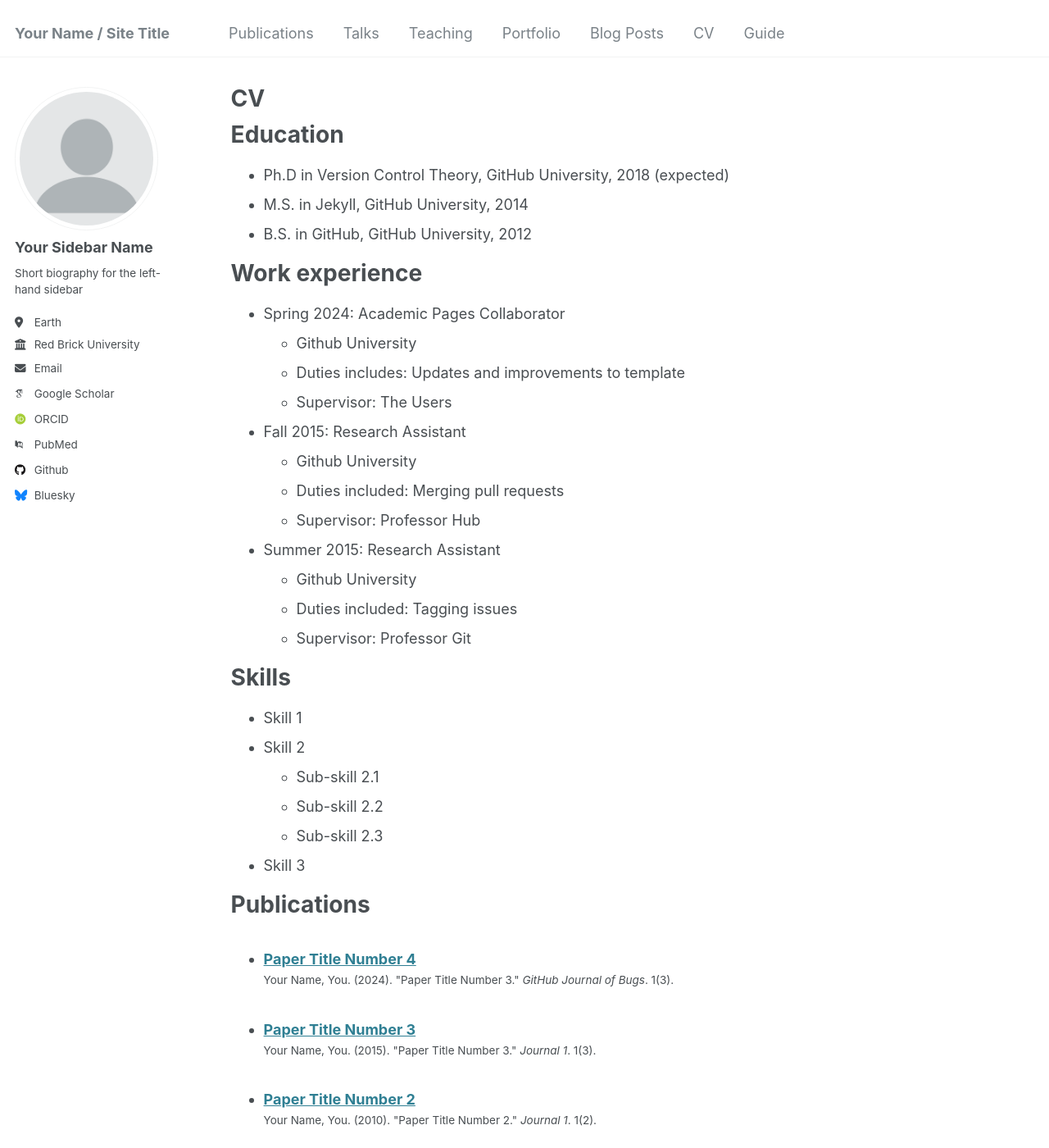
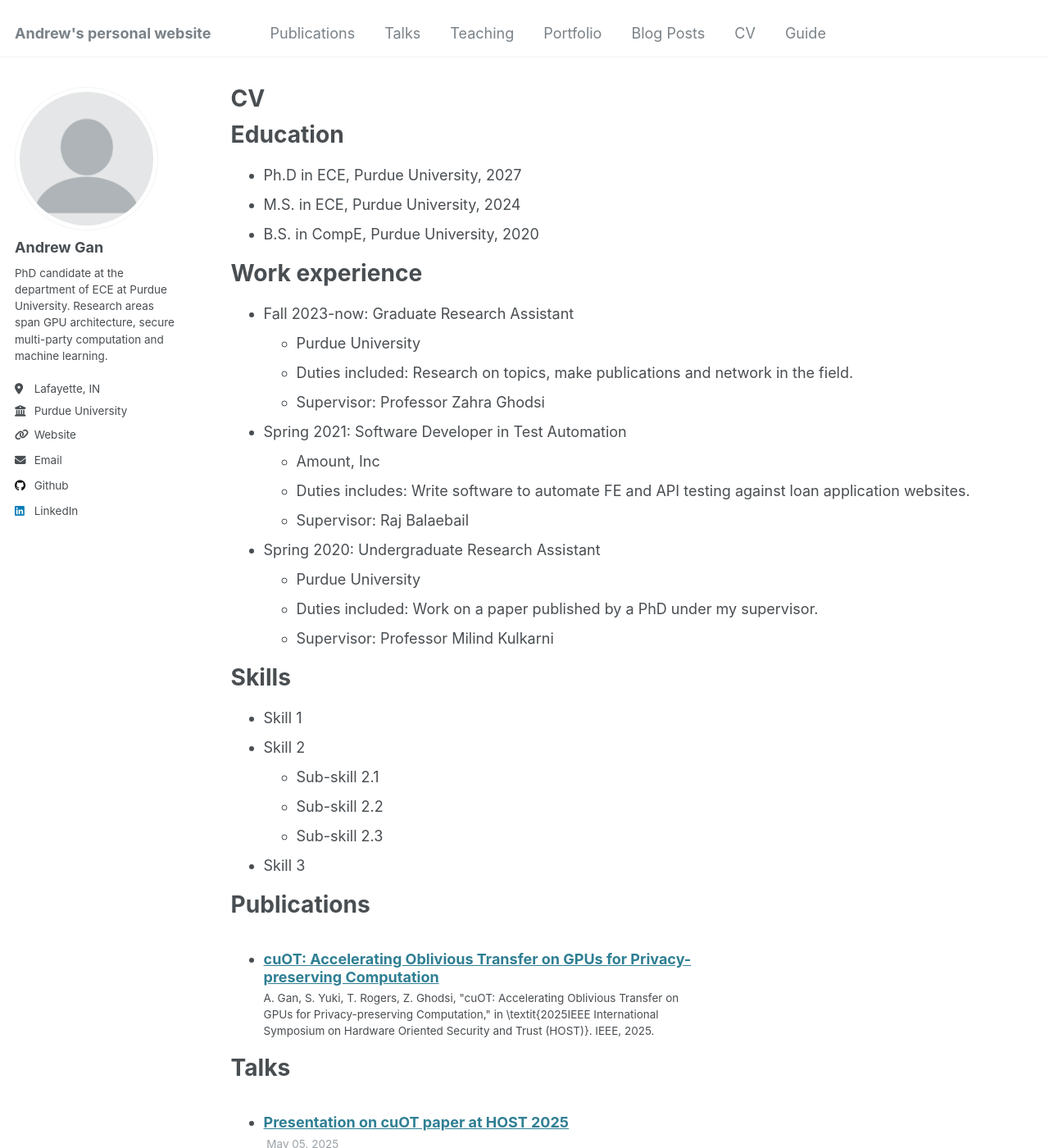
Before and after one commit to Andrew-Gan/Andrew-Gan.github.io, a Jekyll site: the page built from _pages/cv.md, in a window 1280 px wide and 1400 px high. Shown: the whole window at 82% size. Built offline with Jekyll 4.4.1, drawn with Linux system fonts in a browser that asks for light colours; some web fonts are replaced; some of the changed text lies outside the part shown.

Commit message:
research

```diff
--- a/_config.yml
+++ b/_config.yml
@@ -8,13 +8,13 @@
 
 # Basic Site Settings
 locale                   : "en-US"
-title                    : "Your Name / Site Title"
+title                    : "Andrew's personal website"
 title_separator          : "-"
-name                     : &name "Your Name"
-description              : &description "personal description"
-url                      : https://academicpages.github.io # the base hostname & protocol for your site e.g. "https://[your GitHub username].github.io"
+name                     : &name "Andrew Gan"
+description              : &description "PhD candidate"
+url                      : https://andrew-gan.github.io # the base hostname & protocol for your site e.g. "https://[your GitHub username].github.io"
 baseurl                  : "" # the subpath of your site, e.g. "/blog"
-repository               : "academicpages/academicpages.github.io"
+repository               : "andrew-gan/andrew-gan.github.io"
 
 # Site Author - The following control what appear as part of the author content on the side bar.
 #               If a field is blank the icon and link will not appear, otherwise it will be shown.
@@ -22,21 +22,22 @@ repository               : "academicpages/academicpages.github.io"
 author:
   # Biographic information
   avatar           : "profile.png"
-  name             : "Your Sidebar Name"
+  name             : "Andrew Gan"
   pronouns         : # example: "she/her"
-  bio              : "Short biography for the left-hand sidebar"
-  location         : "Earth"
-  employer         : "Red Brick University"
-  uri              : # URL
-  email            : "none@example.org"
+  bio              : "PhD candidate at the department of ECE at Purdue University. Research areas span
+                      GPU architecture, secure multi-party computation and machine learning."
+  location         : "Lafayette, IN"
+  employer         : "Purdue University"
+  uri              : "https://engineering.purdue.edu/ECE"
+  email            : "gan35 at purdue dot edu"
 
   # Academic websites
   arxiv            : # URL - Update with the correct link to your profile
-  googlescholar    : "https://scholar.google.com/citations?user=PS_CX0AAAAAJ"
+  googlescholar    :
   impactstory      : # URL
-  orcid            : "http://orcid.org/yourorcidurl"
+  orcid            :
   semantic         : # URL
-  pubmed           : "https://www.ncbi.nlm.nih.gov/pubmed/?term=john+snow"
+  pubmed           :
   researchgate     : # URL
   scopus           : # URL
 
@@ -44,12 +45,12 @@ author:
   bitbucket        : # Username - Update with your username on the site
   codepen          : # Username
   dribbble         : # Username
-  github           : "academicpages"
+  github           : "andrew-gan"
   kaggle           : # Username
   stackoverflow    : # User number or user number and name (i.e., use "1" or "1/jeff-atwood")
 
   # Social media
-  bluesky          : "bsky.app" # Replace this with you Bluesky username
+  bluesky          : # Replace this with you Bluesky username
   facebook         : # Username
   flickr           : # Username
   foursquare       : # Username
@@ -58,7 +59,7 @@ author:
   keybase          : # Username
   instagram        : # Username
   lastfm           : # Username
-  linkedin         : # Username
+  linkedin         : linkedin.com/in/andrew-gan-5578a2162
   mastodon         : # URL
   medium           : # URL
   pinterest        : # Username
@@ -81,7 +82,7 @@ publication_category:
   manuscripts:
     title: 'Journal Articles'
   conferences:
-    title: 'Conference Papers'
+    title: 'Conferences'
 
 # Site Settings
 teaser                   :  # filename of teaser fallback teaser image placed in /images/, .e.g. "500x300.png"
--- a/_pages/cv.md
+++ b/_pages/cv.md
@@ -11,26 +11,26 @@ redirect_from:
 
 Education
 ======
-* Ph.D in Version Control Theory, GitHub University, 2018 (expected)
-* M.S. in Jekyll, GitHub University, 2014
-* B.S. in GitHub, GitHub University, 2012
+* Ph.D in ECE, Purdue University, 2027
+* M.S. in ECE, Purdue University, 2024
+* B.S. in CompE, Purdue University, 2020
 
 Work experience
 ======
-* Spring 2024: Academic Pages Collaborator
-  * Github University
-  * Duties includes: Updates and improvements to template
-  * Supervisor: The Users
+* Fall 2023-now: Graduate Research Assistant
+  * Purdue University
+  * Duties included: Research on topics, make publications and network in the field.
+  * Supervisor: Professor Zahra Ghodsi
 
-* Fall 2015: Research Assistant
-  * Github University
-  * Duties included: Merging pull requests
-  * Supervisor: Professor Hub
+* Spring 2021: Software Developer in Test Automation
+  * Amount, Inc
+  * Duties includes: Write software to automate FE and API testing against loan application websites.
+  * Supervisor: Raj Balaebail
 
-* Summer 2015: Research Assistant
-  * Github University
-  * Duties included: Tagging issues
-  * Supervisor: Professor Git
+* Spring 2020: Undergraduate Research Assistant
+  * Purdue University
+  * Duties included: Work on a paper published by a PhD under my supervisor.
+  * Supervisor: Professor Milind Kulkarni
 
 Skills
 ======
@@ -61,4 +61,4 @@ Teaching
 
 Service and leadership
 ======
-* Currently signed in to 43 different slack teams
+* Volunteer at Lakeview Food Pantry, Chicago
--- a/_publications/2009-10-01-paper-title-number-1.md
+++ /dev/null
@@ -1,14 +0,0 @@
----
-title: "Paper Title Number 1"
-collection: publications
-category: manuscripts
-permalink: /publication/2009-10-01-paper-title-number-1
-excerpt: 'This paper is about the number 1. The number 2 is left for future work.'
-date: 2009-10-01
-venue: 'Journal 1'
-slidesurl: 'http://academicpages.github.io/files/slides1.pdf'
-paperurl: 'http://academicpages.github.io/files/paper1.pdf'
-citation: 'Your Name, You. (2009). &quot;Paper Title Number 1.&quot; <i>Journal 1</i>. 1(1).'
----
-
-The contents above will be part of a list of publications, if the user clicks the link for the publication than the contents of section will be rendered as a full page, allowing you to provide more information about the paper for the reader. When publications are displayed as a single page, the contents of the above "citation" field will automatically be included below this section in a smaller font.
--- a/_publications/2010-10-01-paper-title-number-2.md
+++ /dev/null
@@ -1,14 +0,0 @@
----
-title: "Paper Title Number 2"
-collection: publications
-category: manuscripts
-permalink: /publication/2010-10-01-paper-title-number-2
-excerpt: 'This paper is about the number 2. The number 3 is left for future work.'
-date: 2010-10-01
-venue: 'Journal 1'
-slidesurl: 'http://academicpages.github.io/files/slides2.pdf'
-paperurl: 'http://academicpages.github.io/files/paper2.pdf'
-citation: 'Your Name, You. (2010). &quot;Paper Title Number 2.&quot; <i>Journal 1</i>. 1(2).'
----
-
-The contents above will be part of a list of publications, if the user clicks the link for the publication than the contents of section will be rendered as a full page, allowing you to provide more information about the paper for the reader. When publications are displayed as a single page, the contents of the above "citation" field will automatically be included below this section in a smaller font.
--- a/_publications/2015-10-01-paper-title-number-3.md
+++ /dev/null
@@ -1,14 +0,0 @@
----
-title: "Paper Title Number 3"
-collection: publications
-category: manuscripts
-permalink: /publication/2015-10-01-paper-title-number-3
-excerpt: 'This paper is about the number 3. The number 4 is left for future work.'
-date: 2015-10-01
-venue: 'Journal 1'
-slidesurl: 'http://academicpages.github.io/files/slides3.pdf'
-paperurl: 'http://academicpages.github.io/files/paper3.pdf'
-citation: 'Your Name, You. (2015). &quot;Paper Title Number 3.&quot; <i>Journal 1</i>. 1(3).'
----
-
-The contents above will be part of a list of publications, if the user clicks the link for the publication than the contents of section will be rendered as a full page, allowing you to provide more information about the paper for the reader. When publications are displayed as a single page, the contents of the above "citation" field will automatically be included below this section in a smaller font.
--- a/_publications/2024-02-17-paper-title-number-4.md
+++ /dev/null
@@ -1,13 +0,0 @@
----
-title: "Paper Title Number 4"
-collection: publications
-category: conferences
-permalink: /publication/2024-02-17-paper-title-number-4
-excerpt: 'This paper is about fixing template issue #693.'
-date: 2024-02-17
-venue: 'GitHub Journal of Bugs'
-paperurl: 'http://academicpages.github.io/files/paper3.pdf'
-citation: 'Your Name, You. (2024). &quot;Paper Title Number 3.&quot; <i>GitHub Journal of Bugs</i>. 1(3).'
----
-
-The contents above will be part of a list of publications, if the user clicks the link for the publication than the contents of section will be rendered as a full page, allowing you to provide more information about the paper for the reader. When publications are displayed as a single page, the contents of the above "citation" field will automatically be included below this section in a smaller font.
--- /dev/null
+++ b/_publications/2025-05-cuot.md
@@ -0,0 +1,20 @@
+---
+title: "cuOT: Accelerating Oblivious Transfer on GPUs for Privacy-preserving Computation"
+collection: publications
+category: conferences
+permalink: /publication/2025-05-cuot
+excerpt: 'This paper proposes \sys, a novel framework for accelerating OT on
+        the GPU based on a CUDA implementation. \sys implements OT variants
+        based on recent silent OT extension constructions which significantly
+        reduce communication at the cost of higher computation.'
+date: 2025-05-07
+venue: 'HOST 2025'
+slidesurl: 'https://docs.google.com/presentation/d/1xLQ9FNN1QjaWqQ-IAARZ-PvDDo2v4BQBvxLdUInSbMI'
+paperurl: 'http://academicpages.github.io/files/paper1.pdf'
+citation: 'A. Gan, S. Yuki, T. Rogers, Z. Ghodsi, "cuOT: Accelerating Oblivious
+        Transfer on GPUs for Privacy-preserving Computation," in
+        \textit{2025IEEE International Symposium on Hardware Oriented Security
+        and Trust (HOST)}. IEEE, 2025.'
+---
+
+The contents above will be part of a list of publications, if the user clicks the link for the publication than the contents of section will be rendered as a full page, allowing you to provide more information about the paper for the reader. When publications are displayed as a single page, the contents of the above "citation" field will automatically be included below this section in a smaller font.
--- /dev/null
+++ b/_talks/2025-05-talk.md
@@ -0,0 +1,11 @@
+---
+title: "Presentation on cuOT paper at HOST 2025"
+collection: talks
+type: "Conference presentation"
+permalink: /talks/2025-05-talk
+venue: "The DoubleTree by Hilton"
+date: 2025-05-05
+location: "San Hose, California"
+---
+
+More details coming soon.
--- /dev/null
+++ b/_teaching/2025-spring-teaching-4.md
@@ -0,0 +1,20 @@
+---
+title: "Project Advisor"
+collection: teaching
+type: "Project"
+permalink: /teaching/2025-spring-teaching-4
+venue: "Purdue University, department of ECE"
+date: 2025-01-01
+location: "West Lafaytte, US"
+---
+
+Gave advice and taught in a vertically-integrated project (VIP) course offered at Purdue University where the project is built upon my paper proposing the MPC system, cuOT.
+
+Heading 1
+======
+
+Heading 2
+======
+
+Heading 3
+======
```
Also changed, not shown: _talks/2012-03-01-talk-1.md (deleted, +0 -11 lines), _talks/2013-03-01-tutorial-1.md (deleted, +0 -13 lines), _talks/2014-02-01-talk-2.md (deleted, +0 -13 lines), _talks/2014-03-01-talk-3.md (deleted, +0 -11 lines), _teaching/2014-spring-teaching-1.md (deleted, +0 -20 lines), _teaching/2015-spring-teaching-2.md (deleted, +0 -20 lines), _teaching/2020-fall-teaching-1.md (added, +20 -0 lines), _teaching/2022-fall-teaching-2.md (added, +20 -0 lines), _teaching/2023-spring-teaching-3.md (added, +20 -0 lines).
